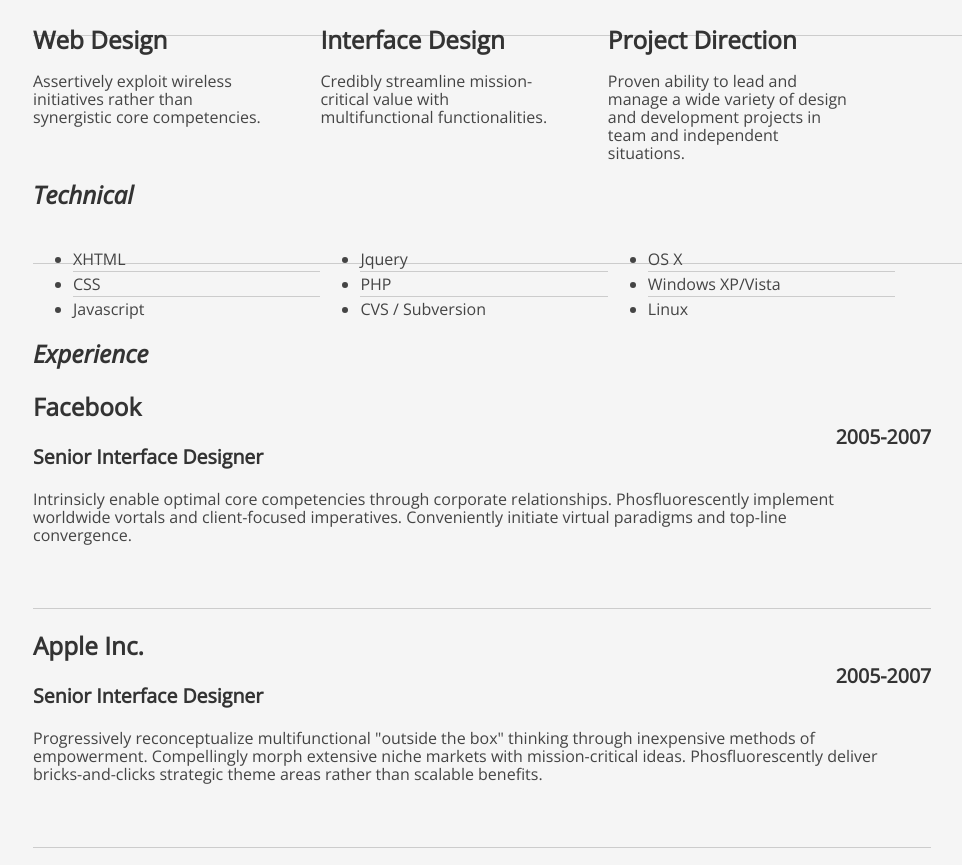
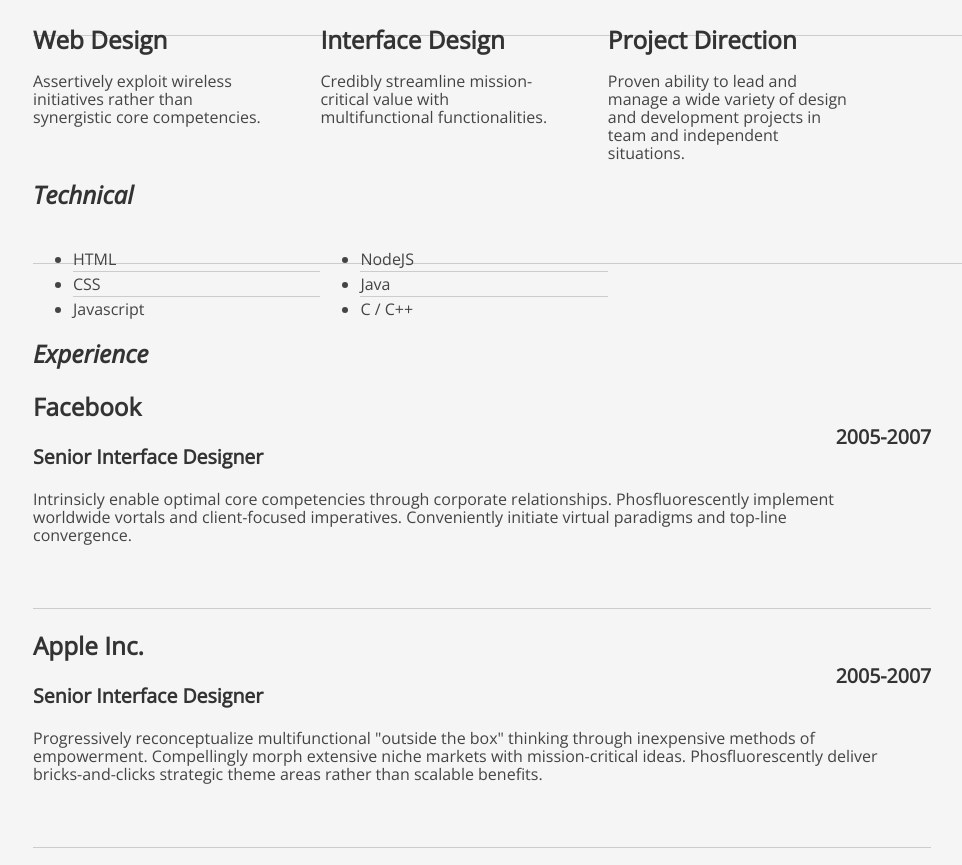
Before and after one commit to hanzomaster/MyCV, a plain HTML site: page index.html in a window 1280 px wide. Shown: the part 721-1586 px from the top of the page, without its empty margins (47-1009 px from the left). Drawn offline with nearby package versions, Linux system fonts and the light colour scheme; a small style sheet from the web is missing.

Commit message:
Change some info

```diff
--- a/index.html
+++ b/index.html
@@ -86,21 +86,15 @@
 							</div>
 							<div class="yui-u">
 								<ul class="talent">
-									<li>XHTML</li>
+									<li>HTML</li>
 									<li>CSS</li>
 									<li class="last">Javascript</li>
 								</ul>
 
 								<ul class="talent">
-									<li>Jquery</li>
-									<li>PHP</li>
-									<li class="last">CVS / Subversion</li>
-								</ul>
-
-								<ul class="talent">
-									<li>OS X</li>
-									<li>Windows XP/Vista</li>
-									<li class="last">Linux</li>
+									<li>NodeJS</li>
+									<li>Java</li>
+									<li class="last">C / C++</li>
 								</ul>
 							</div>
 						</div>
@@ -163,8 +157,8 @@
 								<h2>Education</h2>
 							</div>
 							<div class="yui-u">
-								<h2>Indiana University - Bloomington, Indiana</h2>
-								<h3>Dual Major, Economics and English &mdash; <strong>4.0 GPA</strong> </h3>
+								<h2>VNU University of Engineering and Technology (UET) - Hanoi, Vietnam</h2>
+								<h3>Infomation Technology &mdash; <strong>3.2 GPA</strong> </h3>
 							</div>
 						</div>
 						<!--// .yui-gf -->
@@ -177,7 +171,7 @@
 			<!--// bd -->
 
 			<div id="ft">
-				<p>Jonathan Doe &mdash; <a href="mailto:name@yourdomain.com">name@yourdomain.com</a> &mdash; (313) - 867-5309
+				<p>Thinh Tran &mdash; <a href="https://mailto:thinhrom11@gmail.com">thinhrom11@gmail.com</a> &mdash; 0363888811
 				</p>
 			</div>
 			<!--// footer -->
```
